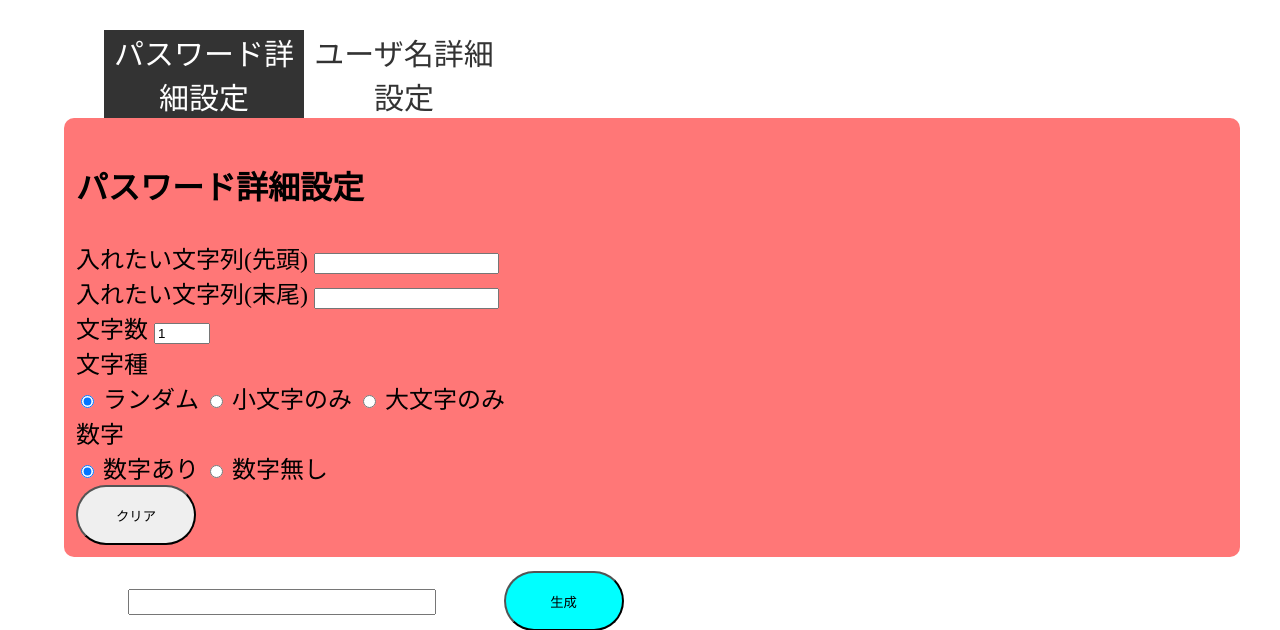
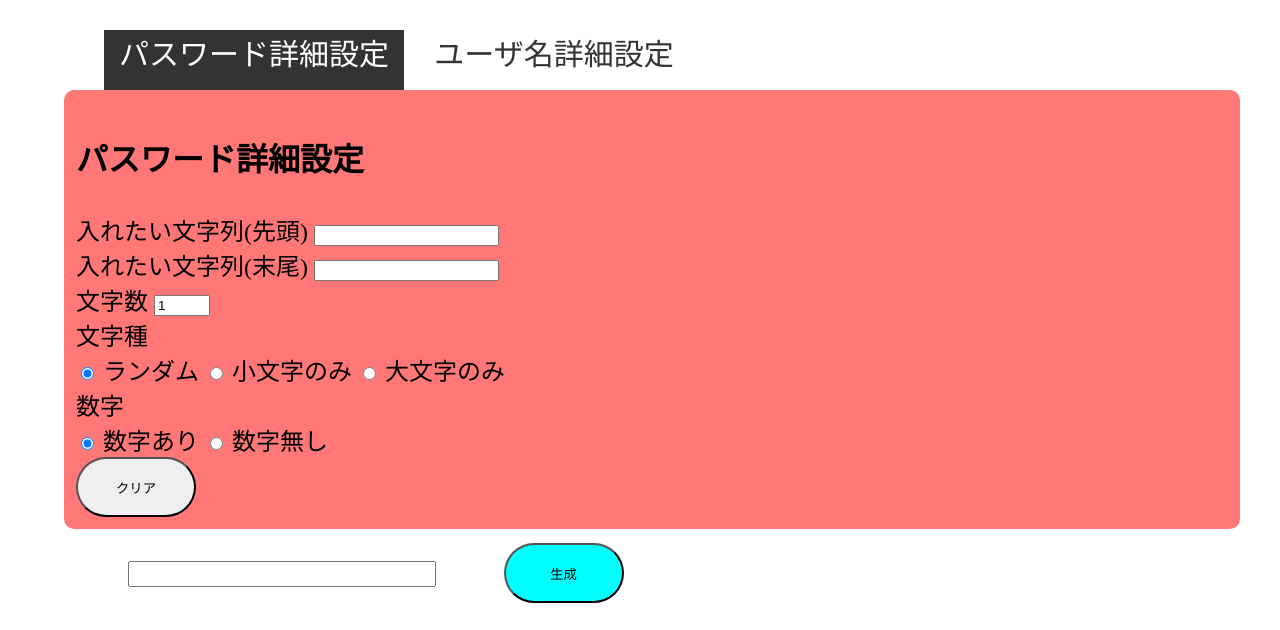
Before and after one commit to g264taru/PBL, a PHP site: page / in a window 1280 px wide. Shown: the top 630 px of the page. Run offline with PHP 8.4, Linux system fonts and the light colour scheme.

Commit message:
フォーム修正

```diff
--- a/css/style.css
+++ b/css/style.css
@@ -23,7 +23,8 @@ body {
 
 .menu li a {
   display: inline-block;
-  width: 200px;
+  width: 300px;
+  height: 60px;
   text-align: center;
   /* padding: 8px 0; */
   color: #333;
```
